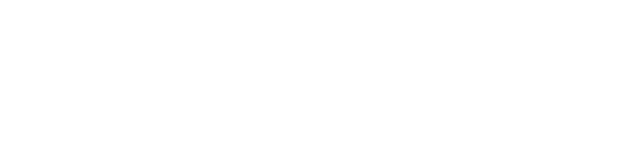
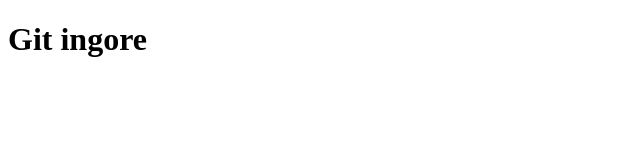
Before and after one commit to edgaroliveirasouza/gitignore, a plain HTML site: page index.html in a window 1280 px wide. Shown: the whole page, without its empty margins (0-640 px from the left). Drawn offline with Linux system fonts and the light colour scheme.

Commit message:
Update index.html

```diff
--- a/index.html
+++ b/index.html
@@ -6,6 +6,6 @@
     <title>Document</title>
 </head>
 <body>
-
+    <h1>Git ingore</h1>
 </body>
 </html>
```
